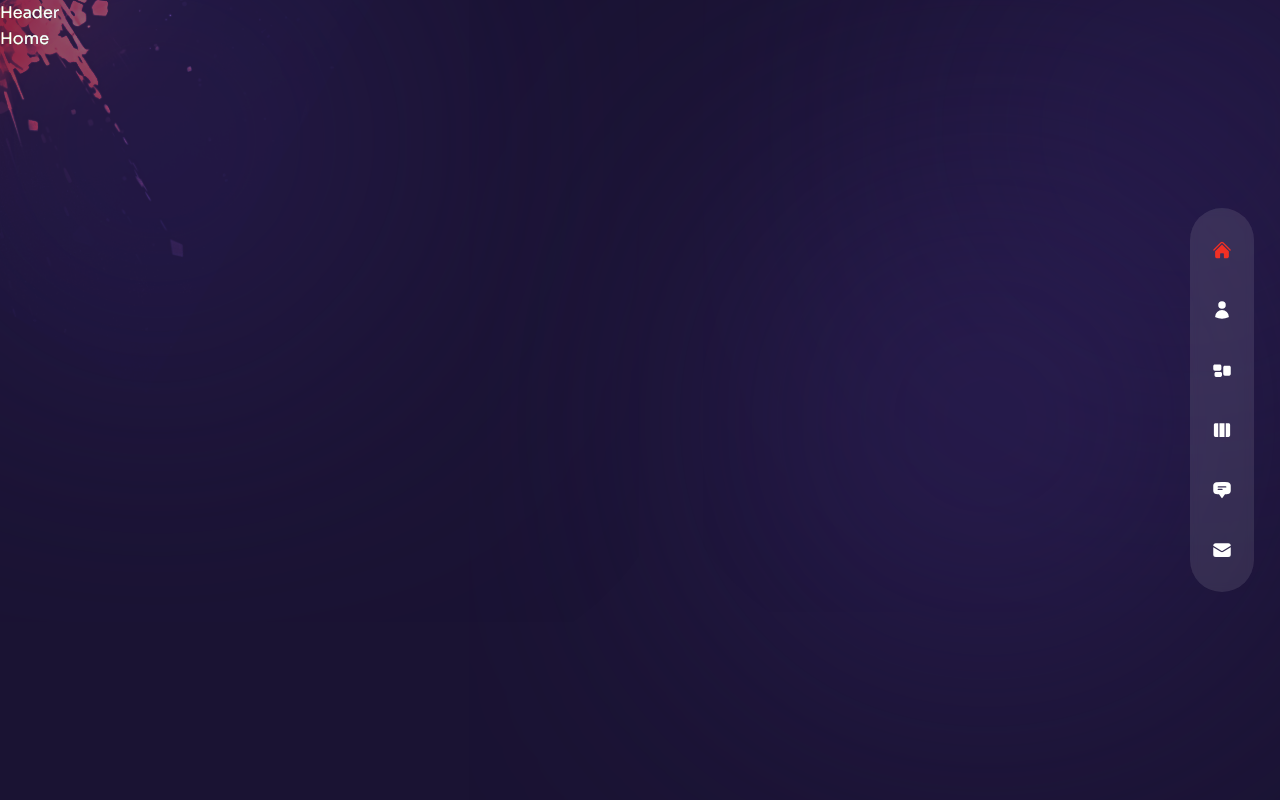
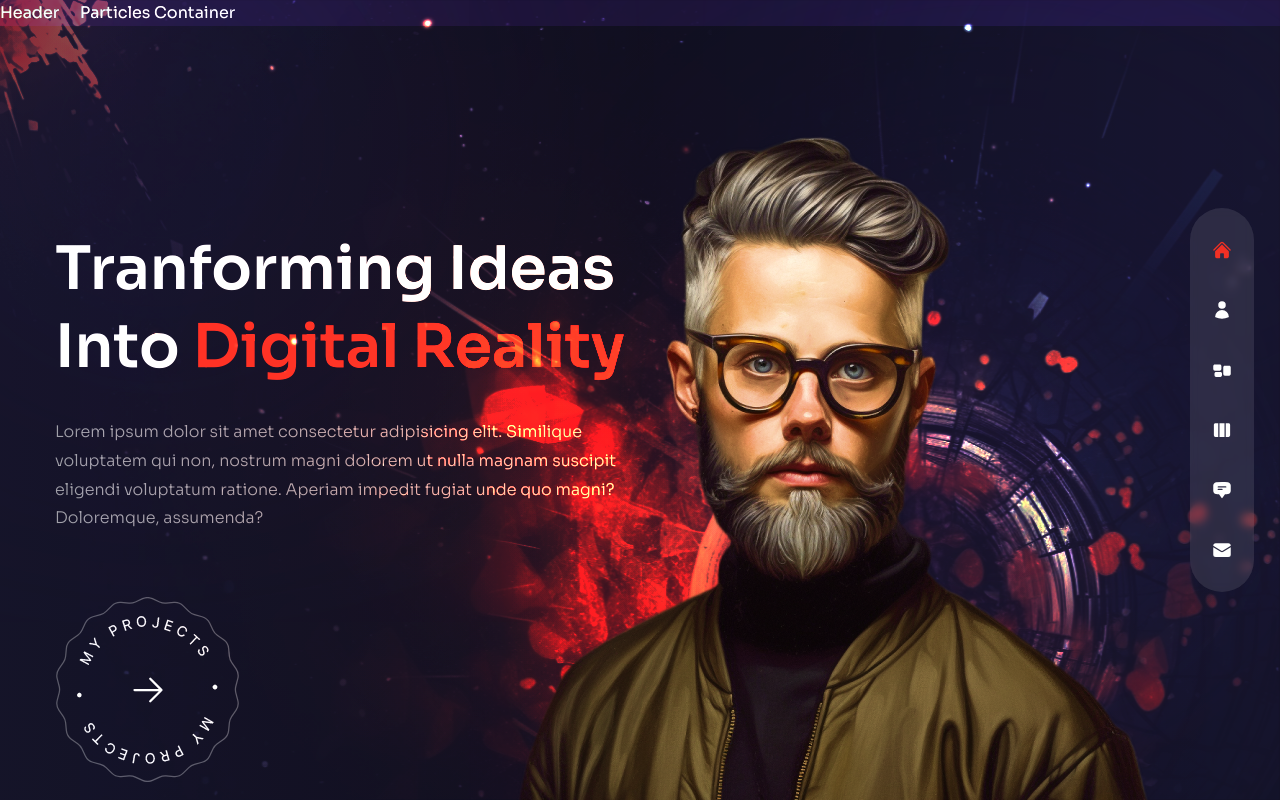
Before and after one commit to neo-rooney/project_portfolio, a Next.js app: page / in a window 1280 px wide. Built offline with nearby package versions, Linux system fonts and the light colour scheme.

Commit message:
Feat: 렌딩페이지

```diff
--- a/components/Avatar.js
+++ b/components/Avatar.js
@@ -1,5 +1,18 @@
+// next image
+import Image from "next/image";
+
 const Avatar = () => {
-  return <div>Avatar</div>;
+  return (
+    <div className="hidden xl:flex xl:max-w-none">
+      <Image
+        src="/avatar.png"
+        width={737}
+        height={678}
+        alt="avatar image"
+        className="translate-z-0 w-full h-full"
+      />
+    </div>
+  );
 };
 
 export default Avatar;
--- a/components/ProjectsBtn.js
+++ b/components/ProjectsBtn.js
@@ -1,5 +1,30 @@
+// next image
+import Image from "next/image";
+
+// next link
+import Link from "next/link";
+
+// icons
+import { HiArrowRight } from "react-icons/hi2";
+
 const ProjectsBtn = () => {
-  return <div>Project Btn</div>;
+  return (
+    <div className="mx-auto xl:mx-0">
+      <Link
+        href="/work"
+        className="relative w-[185px] h-[185px] flex justify-center items-center bg-circleStar bg-cover bg-center bg-no-repeat group"
+      >
+        <Image
+          src="/rounded-text.png"
+          width={141}
+          height={148}
+          alt="project button"
+          className="animate-spin-slow w-full h-full max-w-[141px] max-h-[148px]"
+        />
+        <HiArrowRight className="absolute text-4xl group-hover:translate-x-2 transition-all duration-300 " />
+      </Link>
+    </div>
+  );
 };
 
 export default ProjectsBtn;
--- a/pages/index.js
+++ b/pages/index.js
@@ -1,5 +1,81 @@
+// next image
+import Image from "next/image";
+
+// components
+import ParticlesContainer from "../components/ParticlesContainer";
+import Avatar from "../components/Avatar";
+import ProjectsBtn from "../components/ProjectsBtn";
+
+// framer motion
+import { motion } from "framer-motion";
+
+//variants
+import { fadeIn } from "../variants";
+
 const Home = () => {
-  return <div>Home</div>;
+  return (
+    <div className="bg-primary/60 h-full">
+      <div className="w-full h-full bg-gradient-to-r from-primary/10 via-black/30 to-black/10">
+        <div className="text-center xl:text-left flex flex-col justify-center xl:pt-40 h-full container mx-auto ">
+          {/* title */}
+          <motion.h1
+            className="h1"
+            variants={fadeIn("down", 0.2)}
+            initial="hidden"
+            animate="show"
+            exit="hidden"
+          >
+            Tranforming Ideas <br /> Into{" "}
+            <span className="text-accent">Digital Reality</span>
+          </motion.h1>
+          {/* subtitle */}
+          <motion.p
+            variants={fadeIn("down", 0.3)}
+            initial="hidden"
+            animate="show"
+            exit="hidden"
+            className="max-w-sm xl:max-w-xl mx-auto xl:mx-0 mb-10 xl:mb-16"
+          >
+            Lorem ipsum dolor sit amet consectetur adipisicing elit. Similique
+            voluptatem qui non, nostrum magni dolorem ut nulla magnam suscipit
+            eligendi voluptatum ratione. Aperiam impedit fugiat unde quo magni?
+            Doloremque, assumenda?
+          </motion.p>
+          {/* ProjectsBtn */}
+          <div className="flex justify-center xl:hidden relative">
+            <ProjectsBtn />
+          </div>
+          <motion.div
+            variants={fadeIn("down", 0.4)}
+            initial="hidden"
+            animate="show"
+            exit="hidden"
+            className="hidden xl:flex"
+          >
+            <ProjectsBtn />
+          </motion.div>
+        </div>
+      </div>
+      {/* Image */}
+      <div className="w-[1200px] h-full absolute right-0 bottom-0">
+        {/* bg image */}
+        <div className="bg-none xl:bg-explosion xl:bg-cover xl:bg-right xl:bg-no-repeat w-full h-full absolute mix-blend-color-dodge translate-z-0"></div>
+        {/* particles */}
+        <ParticlesContainer />
+        {/* avatar */}
+        <motion.div
+          variants={fadeIn("up", 0.5)}
+          initial="hidden"
+          animate="show"
+          exit="hidden"
+          transition={{ duration: 1, ease: "easeInOut" }}
+          className="w-full h-full max-w-[737px] max-h-[678px] absolute lg:bottom-0 lg:right-[8%]"
+        >
+          <Avatar />
+        </motion.div>
+      </div>
+    </div>
+  );
 };
 
 export default Home;
```
